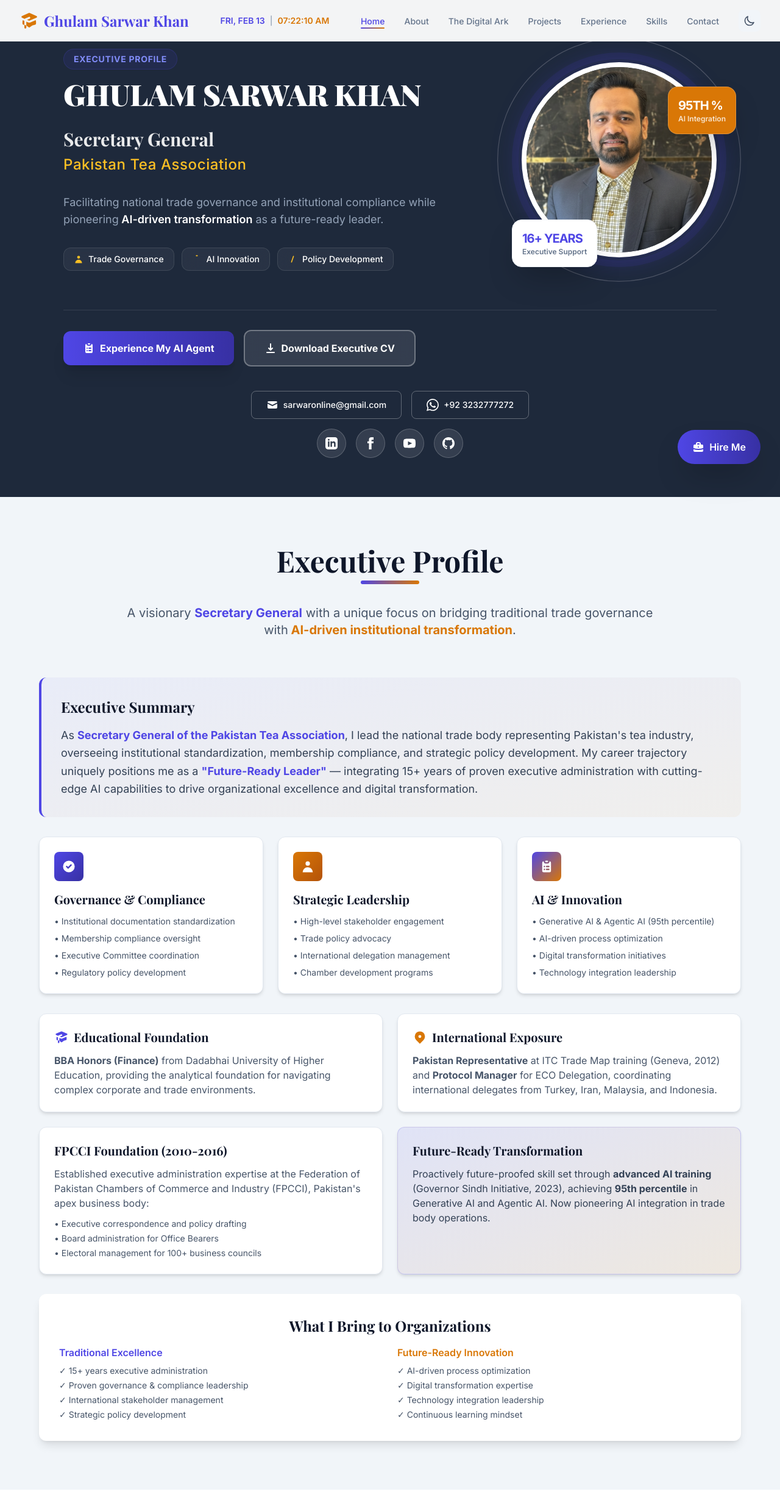
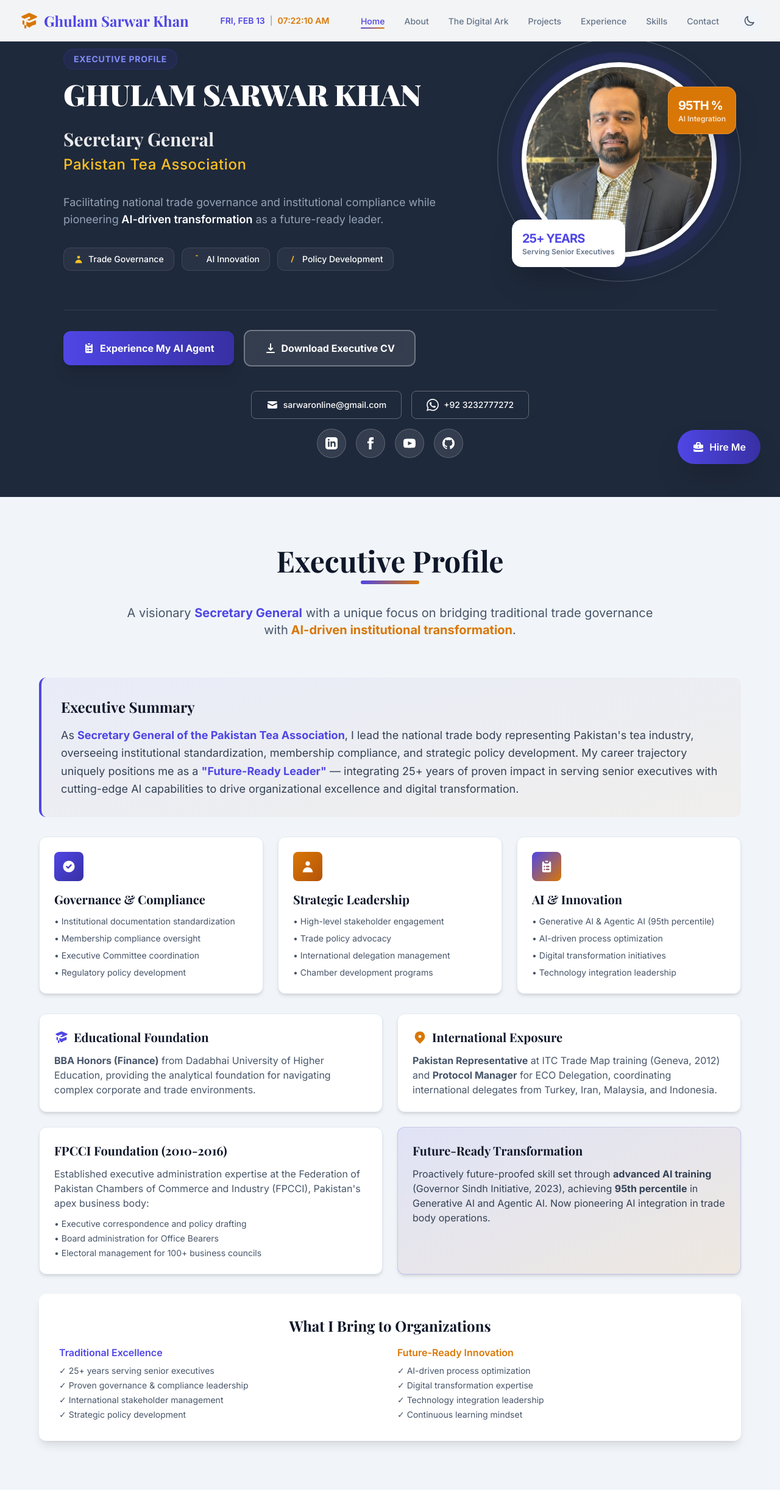
Before and after one commit to gsarwarkhan/Portfolio-Ghulam-sarwar-Khan, a Next.js app in the folder Milestoneonetwo/: page / in a window 1280 px wide. Shown: the top 2455 px of the page at 61% size. Built offline with nearby package versions, Linux system fonts and the light colour scheme; a web font is replaced by a local one.

Commit message:
style: final narrative correction to 25+ years experience serving senior executives

```diff
--- a/Milestoneonetwo/components/About.tsx
+++ b/Milestoneonetwo/components/About.tsx
@@ -18,7 +18,7 @@
                     <div className="bg-gradient-to-br from-primary/5 to-accent/5 dark:from-primary/10 dark:to-accent/10 p-8 rounded-xl border-l-4 border-primary">
                         <h3 className="text-2xl font-display font-bold text-slate-900 dark:text-white mb-4">Executive Summary</h3>
                         <p className="text-lg text-slate-700 dark:text-slate-300 leading-relaxed">
-                            As <strong className="text-primary dark:text-primary-light">Secretary General of the Pakistan Tea Association</strong>, I lead the national trade body representing Pakistan's tea industry, overseeing institutional standardization, membership compliance, and strategic policy development. My career trajectory uniquely positions me as a <strong className="text-primary dark:text-primary-light">"Future-Ready Leader"</strong> — integrating 15+ years of proven executive administration with cutting-edge AI capabilities to drive organizational excellence and digital transformation.
+                            As <strong className="text-primary dark:text-primary-light">Secretary General of the Pakistan Tea Association</strong>, I lead the national trade body representing Pakistan's tea industry, overseeing institutional standardization, membership compliance, and strategic policy development. My career trajectory uniquely positions me as a <strong className="text-primary dark:text-primary-light">"Future-Ready Leader"</strong> — integrating 25+ years of proven impact in serving senior executives with cutting-edge AI capabilities to drive organizational excellence and digital transformation.
                         </p>
                     </div>
 
@@ -131,7 +131,7 @@
                             <div>
                                 <h5 className="font-semibold text-primary dark:text-primary-light mb-2">Traditional Excellence</h5>
                                 <ul className="space-y-1 text-slate-600 dark:text-slate-400 text-sm">
-                                    <li>✓ 15+ years executive administration</li>
+                                    <li>✓ 25+ years serving senior executives</li>
                                     <li>✓ Proven governance & compliance leadership</li>
                                     <li>✓ International stakeholder management</li>
                                     <li>✓ Strategic policy development</li>
--- a/Milestoneonetwo/components/Hero.tsx
+++ b/Milestoneonetwo/components/Hero.tsx
@@ -75,8 +75,8 @@
 
                             {/* Tech/Executive Badges */}
                             <div className="absolute -bottom-4 -left-4 bg-white dark:bg-slate-900 p-4 rounded-2xl shadow-2xl z-20 border border-slate-100 hidden sm:block">
-                                <div className="text-primary font-bold text-xl uppercase tracking-tighter">16+ Years</div>
-                                <div className="text-slate-500 text-xs font-semibold">Executive Support</div>
+                                <div className="text-primary font-bold text-xl uppercase tracking-tighter">25+ Years</div>
+                                <div className="text-slate-500 text-xs font-semibold">Serving Senior Executives</div>
                             </div>
                             <div className="absolute top-10 -right-8 bg-accent p-4 rounded-2xl shadow-2xl z-20 border border-white/20 hidden sm:block">
                                 <div className="text-white font-bold text-xl uppercase tracking-tighter">95th %</div>
```
